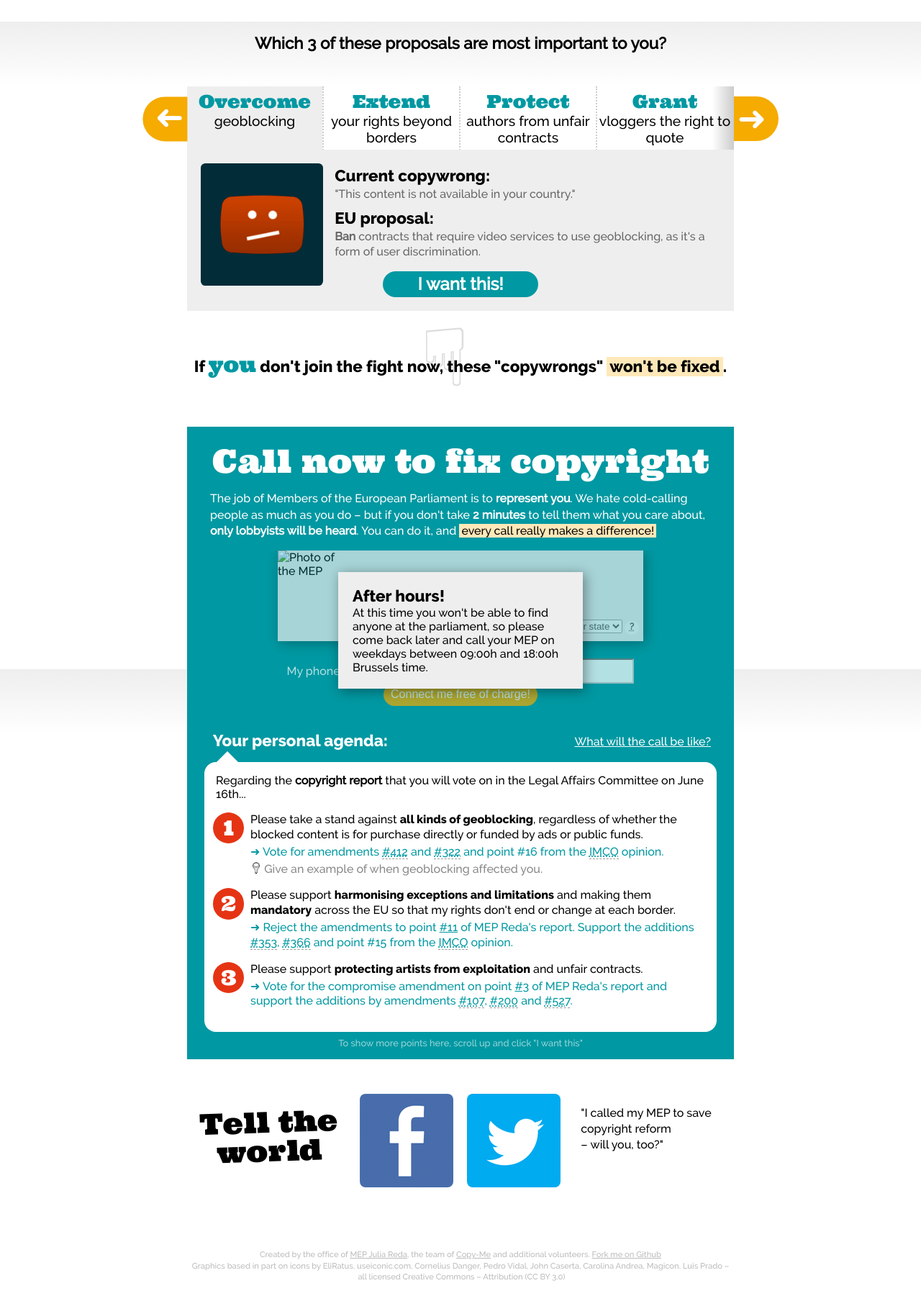
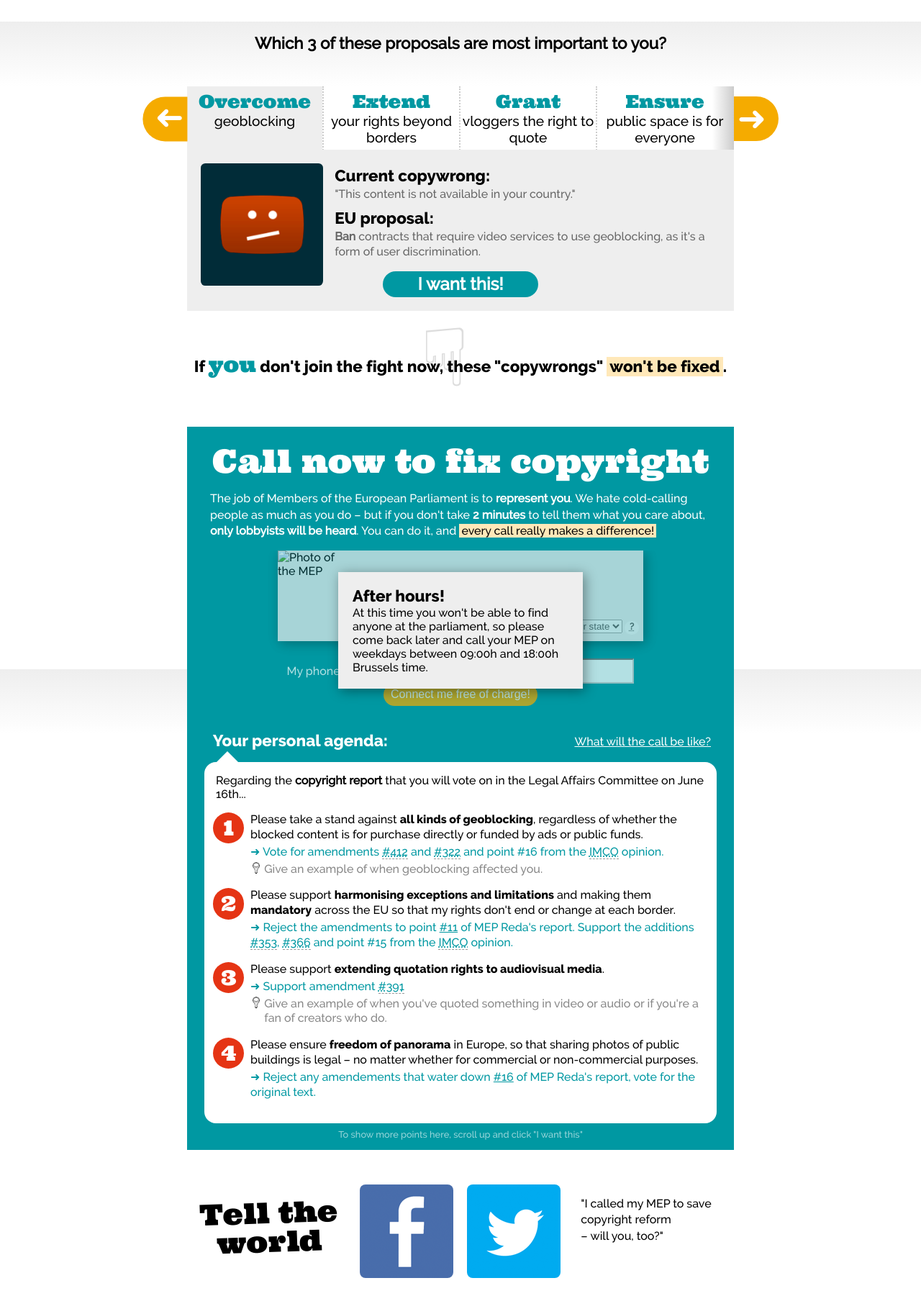
Before and after one commit to Copywrongs-Gang/Copywrongs2, a Jekyll site: the page built from index.html, in a window 1280 px wide, cut to the strip 870-2671 px from the top of the page. Shown: the whole strip at 72% size. Built offline with Jekyll 4.4.1, drawn with Linux system fonts in a browser that asks for light colours; comment, search, counter and statistics services are not loaded.

Commit message:
Focus on crucial issues: Move quotes and panorama to initial 4 & default selected

```diff
--- a/_layouts/default.html
+++ b/_layouts/default.html
@@ -67,18 +67,18 @@
 			<div id="propcontainer" class="state-geoblocking">
 				<a class="nav" id="prev" href="#" onclick="return nav(this, -1)">➜</a>
 				<ul id="prop">
-					<li class="geoblocking" onmouseover="overprop(this)" xonmouseout="overprop(this, false)"><a href="#" onclick="return false">{{ t.geoblocking.h }}</a></li>
-					<li class="borders" onmouseover="overprop(this)" xonmouseout="overprop(this, false)"><a href="#" onclick="return false">{{ t.extendborders.h }}</a></li>
-					<li class="contracts" onmouseover="overprop(this)" xonmouseout="overprop(this, false)"><a href="#" onclick="return false">{{ t.protectauthors.h }}</a></li>
-					<li class="quotes" onmouseover="overprop(this)" xonmouseout="overprop(this, false)"><a href="#" onclick="return false">{{ t.righttoquote.h }}</a></li>
-					<li class="link" onmouseover="overprop(this)" xonmouseout="overprop(this, false)"><a href="#" onclick="return false">{{ t.righttolink.h }}</a></li>
-					<li class="publicdomain" onmouseover="overprop(this)" xonmouseout="overprop(this, false)"><a href="#" onclick="return false">{{ t.publicdomain.h }}</a></li>
-					<li class="libraries" onmouseover="overprop(this)" xonmouseout="overprop(this, false)"><a href="#" onclick="return false">{{ t.libraries.h }}</a></li>
-					<li class="panorama" onmouseover="overprop(this)" xonmouseout="overprop(this, false)"><a href="#" onclick="return false">{{ t.publicspace.h }}</a></li>
-					<li class="education" onmouseover="overprop(this)" xonmouseout="overprop(this, false)"><a href="#" onclick="return false">{{ t.education.h }}</a></li>
-					<li class="term" onmouseover="overprop(this)" xonmouseout="overprop(this, false)"><a href="#" onclick="return false">{{ t.availability.h }}</a></li>
-					<li class="drm" onmouseover="overprop(this)" xonmouseout="overprop(this, false)"><a href="#" onclick="return false">{{ t.digitallocks.h }}</a></li>
-					<li class="filesharing" onmouseover="overprop(this)" xonmouseout="overprop(this, false)"><a href="#" onclick="return false">{{ t.filesharing.h }}</a></li>
+					<li class="geoblocking" onmouseover="overprop(this)"><a href="#" onclick="return false">{{ t.geoblocking.h }}</a></li>
+					<li class="borders" onmouseover="overprop(this)"><a href="#" onclick="return false">{{ t.extendborders.h }}</a></li>
+					<li class="quotes" onmouseover="overprop(this)"><a href="#" onclick="return false">{{ t.righttoquote.h }}</a></li>
+					<li class="panorama" onmouseover="overprop(this)"><a href="#" onclick="return false">{{ t.publicspace.h }}</a></li>
+					<li class="contracts" onmouseover="overprop(this)"><a href="#" onclick="return false">{{ t.protectauthors.h }}</a></li>
+					<li class="link" onmouseover="overprop(this)"><a href="#" onclick="return false">{{ t.righttolink.h }}</a></li>
+					<li class="publicdomain" onmouseover="overprop(this)"><a href="#" onclick="return false">{{ t.publicdomain.h }}</a></li>
+					<li class="libraries" onmouseover="overprop(this)"><a href="#" onclick="return false">{{ t.libraries.h }}</a></li>
+					<li class="education" onmouseover="overprop(this)"><a href="#" onclick="return false">{{ t.education.h }}</a></li>
+					<li class="term" onmouseover="overprop(this)"><a href="#" onclick="return false">{{ t.availability.h }}</a></li>
+					<li class="drm" onmouseover="overprop(this)"><a href="#" onclick="return false">{{ t.digitallocks.h }}</a></li>
+					<li class="filesharing" onmouseover="overprop(this)"><a href="#" onclick="return false">{{ t.filesharing.h }}</a></li>
 				</ul>
 				<a class="nav" id="next" href="#" onclick="return nav(this, 1)">➜</a>
 
--- a/js/copywrongs.js
+++ b/js/copywrongs.js
@@ -308,7 +308,7 @@ function updateShareLinks() {
     var title = encodeURIComponent(document.title);
     var text = encodeURIComponent(t.shareText);
     var longText = '';
-	var wanted2 = (!wanted || wanted.length==1) ? ['', 'geoblocking', 'borders', 'contracts'] : wanted;
+	var wanted2 = (!wanted || wanted.length==1) ? ['', 'geoblocking', 'borders', 'quotes', 'panorama'] : wanted;
     for (var i=1;i<wanted2.length;i++) {
     	longText += t.want[wanted2[i]];
     	if (i > 0 && i < wanted2.length-1) longText += ' / ';
--- a/style.css
+++ b/style.css
@@ -382,7 +382,8 @@ body.state-filesharing ol#agenda li.filesharing
 
 body.state-noselection ol#agenda li.geoblocking,
 body.state-noselection ol#agenda li.borders,
-body.state-noselection ol#agenda li.contracts {
+body.state-noselection ol#agenda li.quotes,
+body.state-noselection ol#agenda li.panorama {
 	display: block;
 }
 
```
